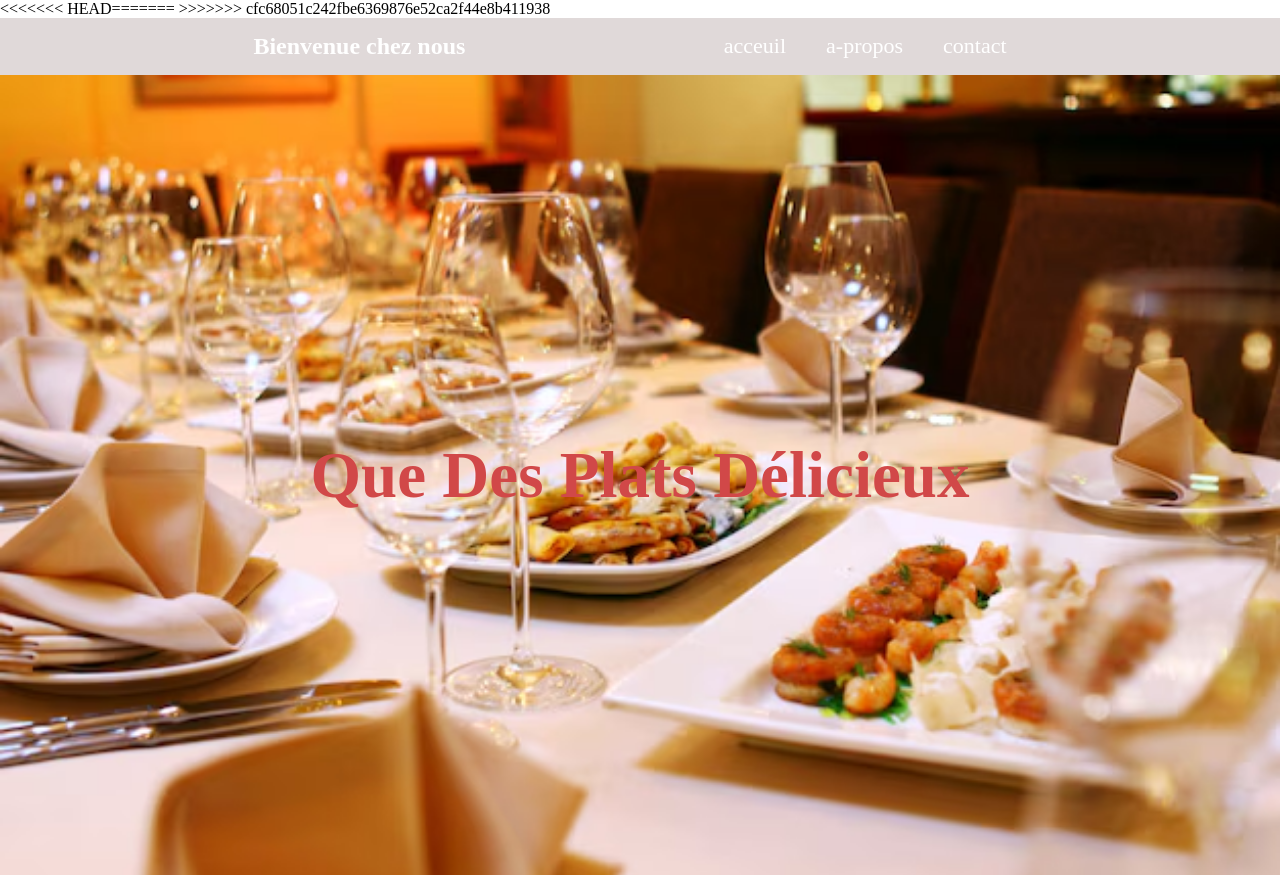
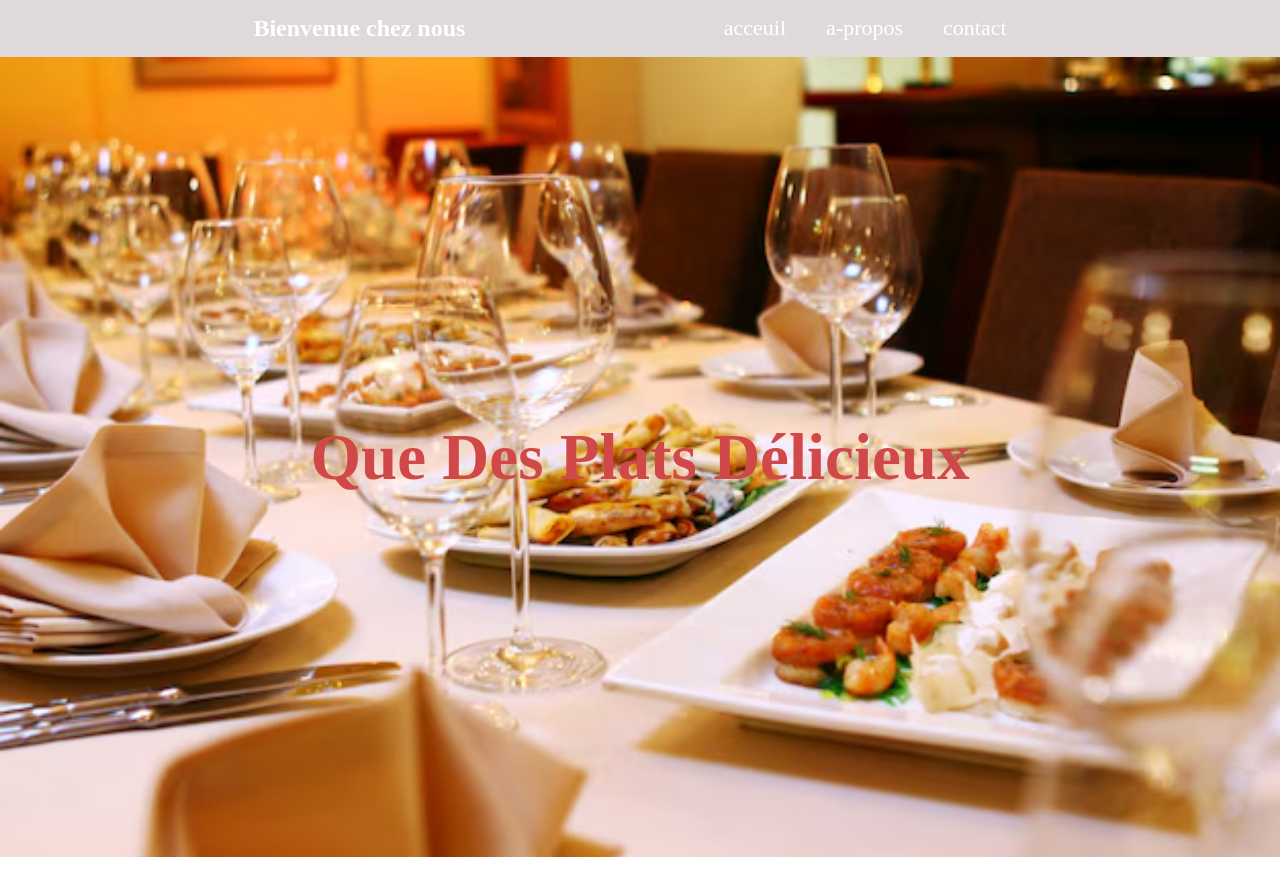
Before and after one commit to Ndeyediaw15/projet-git-ess, a plain HTML site: page page/index.html in a window 1280 px wide. Drawn offline with Linux system fonts and the light colour scheme.

```diff
--- a/page/index.html
+++ b/page/index.html
@@ -4,9 +4,8 @@
 <head>
     <meta charset="UTF-8">
     <meta name="viewport" content="width=device-width, initial-scale=1.0">
-    <<<<<<< HEAD=======<link rel="stylesheet" href="../css/style.css">
-        >>>>>>> cfc68051c242fbe6369876e52ca2f44e8b411938
-        <title>Document</title>
+   <link rel="stylesheet" href="../css/style.css">
+    <title>Document</title>
 </head>
 
 <body>
```
